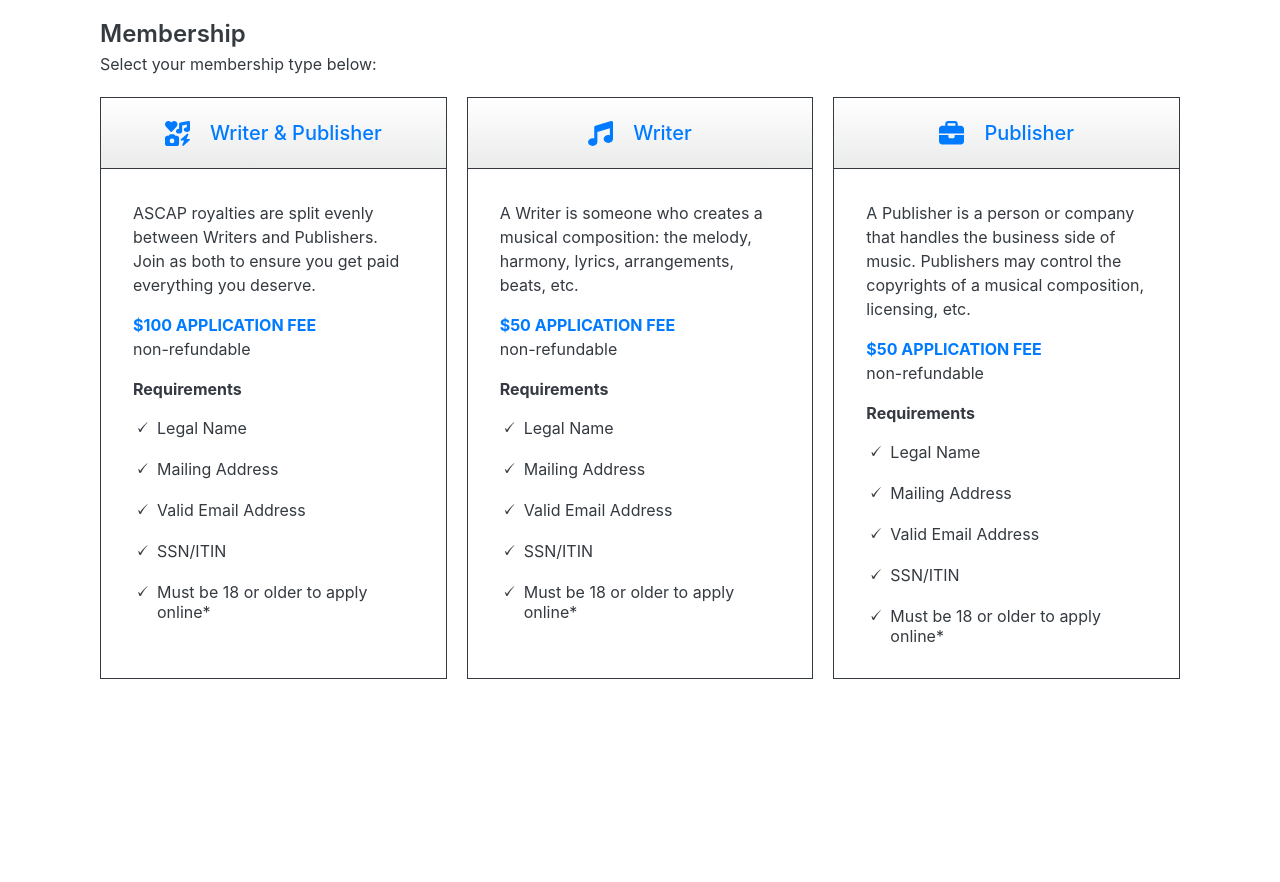
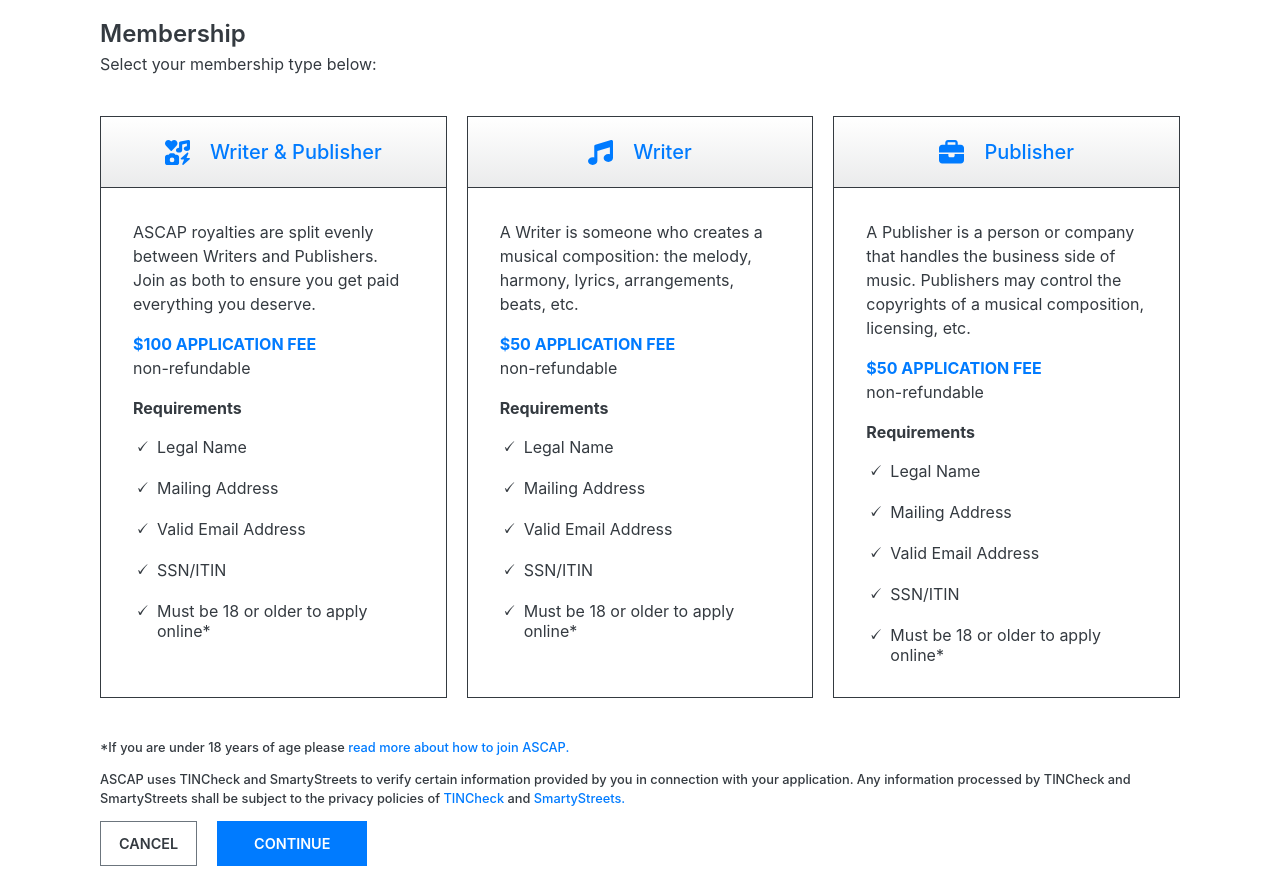
Before and after one commit to StaffOfHades/ascap-code-challenge, a Vue app: page / in a window 1280 px wide. Before the commit the page ends 800 px from the top, so only its background shows below. Built offline with nearby package versions, Linux system fonts and the light colour scheme.

Commit message:
Add footer content with buttons

```diff
--- a/src/App.vue
+++ b/src/App.vue
@@ -46,12 +46,17 @@
       requirements,
     },
   ];
+
+  const submit = () => {
+    console.log('Submit');
+  };
 </script>
 
 <template>
   <main :class="$style.content">
     <h1 :class="$style.title">Membership</h1>
     <h4 :class="$style.subtitle">Select your membership type below:</h4>
+    <form @submit.prevent="submit">
       <div :class="$style.cards">
         <membership-card
           v-for="card in cards"
@@ -66,14 +71,95 @@
           @click="selectedCard = card.title"
         />
       </div>
+      <footer>
+        <p :class="$style.small">
+          <span>*If you are under 18 years of age please </span>
+          <a href="#">read more about how to join ASCAP.</a>
+        </p>
+        <p :class="$style.small">
+          <span>
+            ASCAP uses TINCheck and SmartyStreets to verify certain information
+            provided by you in connection with your application. Any information
+            processed by TINCheck and SmartyStreets shall be subject to the
+            privacy policies of
+            <a href="https://www.tincheck.com/pages/tincheck-agreement"
+              >TINCheck</a
+            ><span> and </span
+            ><a
+              href="
+          https://smartystreets.com/legal/privacy-policy"
+              >SmartyStreets.</a
+            >
+          </span>
+        </p>
+        <div :class="$style.buttons">
+          <a href="https://www.ascap.com/" :class="$style.button">Cancel</a>
+          <button
+            type="submit"
+            :class="{ [$style.button]: true, [$style.primary]: true }"
+          >
+            Continue
+          </button>
+        </div>
+      </footer>
+    </form>
   </main>
 </template>
 
 <style module lang="scss">
+  .button {
+    background-color: var(--white);
+    border: 1px solid var(--gray);
+    color: var(--gray-dark);
+    cursor: pointer;
+    font-size: 0.9em;
+    font-weight: 600;
+    padding: 0.75em 1.25em;
+    text-decoration: none;
+    text-transform: uppercase;
+    transition-duration: 0.25s;
+    transition-property: border-color, background-color;
+    transition-timing-function: ease-in-out;
+
+    &:active,
+    &:focus {
+      border-color: rgb(var(--blue-rgb) / 50%);
+    }
+
+    &:active,
+    &:hover {
+      background-color: rgb(var(--gray-rgb) / 10%);
+    }
+
+    &.primary {
+      background-color: var(--primary);
+      border-color: rgb(var(--blue-rgb) / 50%);
+      color: var(--white);
+      padding: 0.75em 2.5em;
+
+      &:active,
+      &:focus {
+        border-color: var(--white);
+      }
+
+      &:active,
+      &:hover {
+        background-color: rgb(var(--blue-rgb) / 75%);
+      }
+    }
+  }
+
+  .buttons {
+    column-gap: 1.25rem;
+    display: flex;
+    place-content: flex-start;
+  }
+
   .cards {
     column-gap: 1.25rem;
     display: flex;
     flex-direction: row;
+    margin-bottom: 2.5rem;
   }
 
   .content {
@@ -85,6 +171,7 @@
     font-size: 1rem;
     font-weight: 400;
     margin-top: 0;
+    margin-bottom: 2.5em;
   }
 
   .title {
@@ -92,4 +179,9 @@
     font-weight: 600;
     margin-bottom: 0;
   }
+
+  p.small {
+    font-size: 0.8em;
+    font-weight: 500;
+  }
 </style>
--- a/src/assets/base.scss
+++ b/src/assets/base.scss
@@ -77,3 +77,21 @@
   -webkit-font-smoothing: antialiased;
   -moz-osx-font-smoothing: grayscale;
 }
+
+a {
+  color: var(--primary);
+  text-decoration: none;
+  transition-duration: 0.25s;
+  transition-property: color, text-decoration;
+  transition-timing-function: ease-in-out;
+
+  &:active,
+  &:focus {
+    text-decoration: underline;
+  }
+
+  &:active,
+  &:hover {
+    color: rgb(var(--blue-rgb) / 75%);
+  }
+}
--- a/src/components/MembershipCard/MembershipCard.module.scss
+++ b/src/components/MembershipCard/MembershipCard.module.scss
@@ -4,8 +4,8 @@
   color: var(--gray-dark);
   cursor: pointer;
   flex: 1;
+  transition-duration: 0.25s;
   transition-property: background-color, border, box-shadow, color;
-  transition-duration: 0.25s;
   transition-timing-function: ease-in-out;
 
   div,
@@ -28,8 +28,8 @@
     justify-content: center;
     margin: 0;
     place-items: center;
+    transition-duration: 0.25s;
     transition-property: border, color;
-    transition-duration: 0.25s;
     transition-timing-function: ease-in-out;
 
     span {
```
Lines whose indentation alone changed are shown as unchanged.
